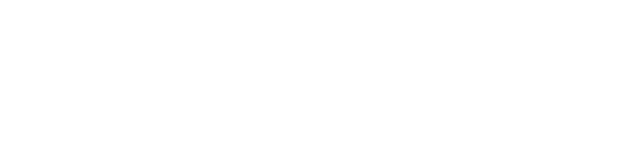
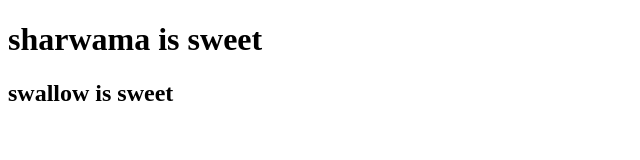
Before and after one commit to justaustinm/boss-project, a plain HTML site: page index.html in a window 1280 px wide. Shown: the whole page, without its empty margins (0-640 px from the left). Drawn offline with Linux system fonts and the light colour scheme.

Commit message:
tenth commit

```diff
--- a/index.html
+++ b/index.html
@@ -6,6 +6,9 @@
     <title>Document</title>
  </head>
  <body>
-
+    <h1>sharwama is sweet
+        <br>
+        <h2>swallow is sweet</h2>
+    </h1>
  </body>
  </html>
```
